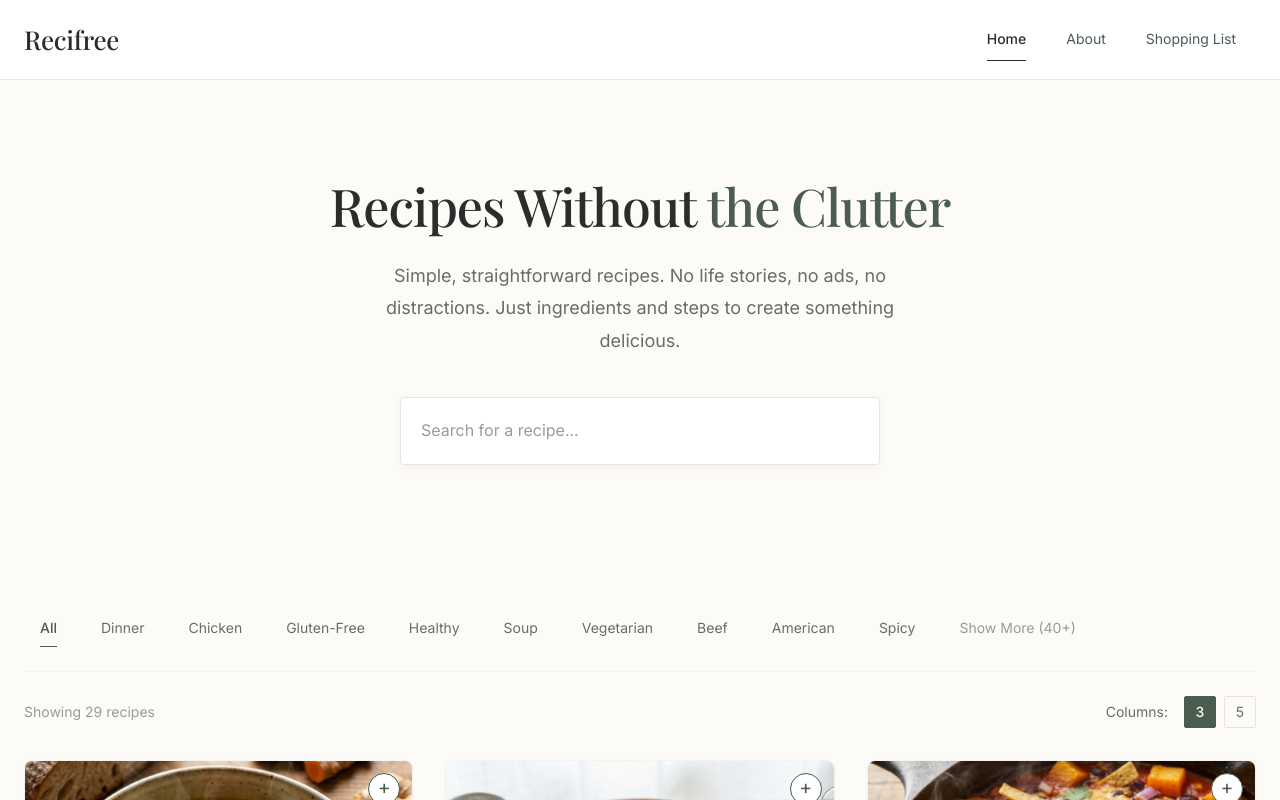
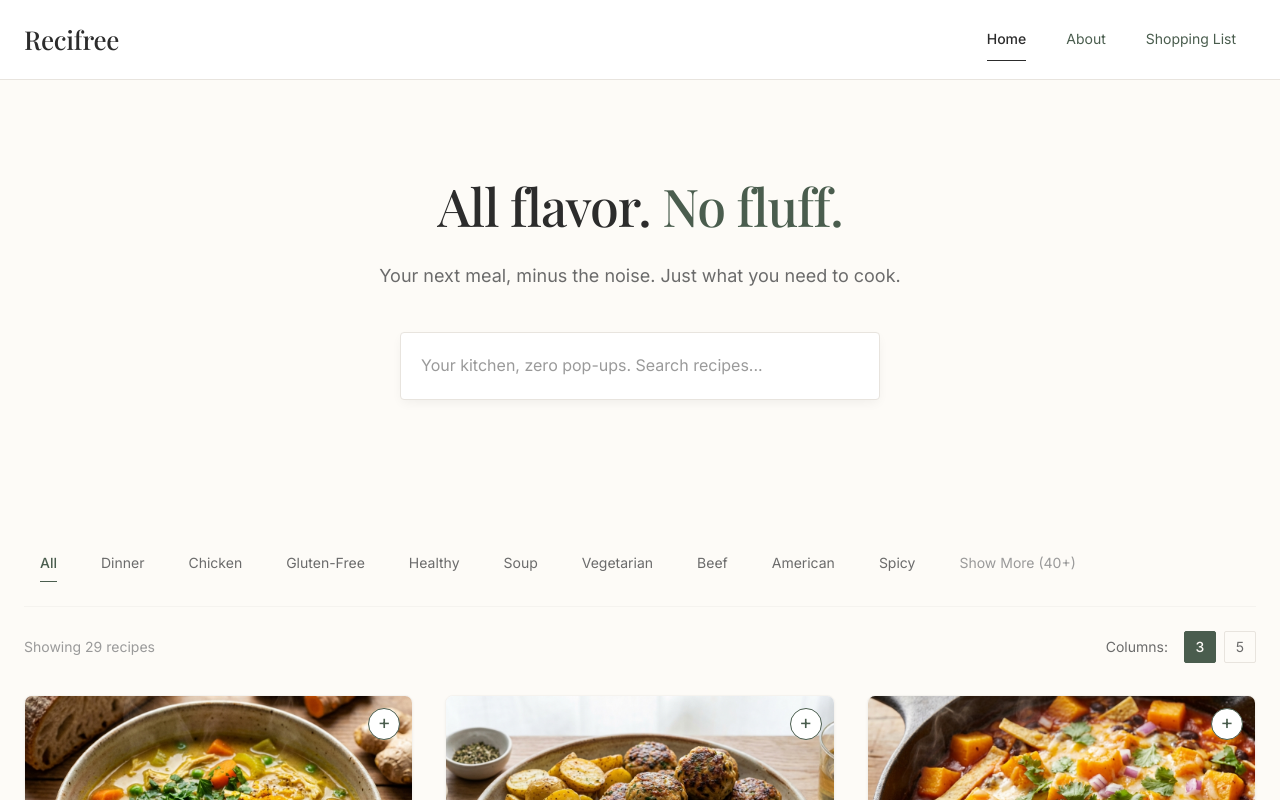
Before and after one commit to bendaprile/recifree-web, a React (Vite) app: page / in a window 1280 px wide. Shown: the top 800 px of the page. Built offline with nearby package versions, Linux system fonts and the light colour scheme.

Commit message:
style: subtle branding refinement

```diff
--- a/src/components/RecipeCard/RecipeCard.css
+++ b/src/components/RecipeCard/RecipeCard.css
@@ -9,12 +9,13 @@
     overflow: hidden;
     text-decoration: none;
     box-shadow: var(--shadow-sm);
-    transition: box-shadow var(--transition-base);
+    transition: all 0.4s cubic-bezier(0.16, 1, 0.3, 1);
     border: 1px solid var(--color-border-light);
 }
 
 .recipe-card:hover {
-    box-shadow: var(--shadow-lg);
+    box-shadow: 0 12px 30px -10px rgba(0, 0, 0, 0.12);
+    transform: translateY(-5px);
 }
 
 /* Image Container */
--- a/src/pages/Home/Home.jsx
+++ b/src/pages/Home/Home.jsx
@@ -57,17 +57,16 @@ function Home() {
                 <div className="container">
                     <div className="hero-content animate-slide-up">
                         <h1 className="hero-title">
-                            Recipes Without <span className="text-gradient">the Clutter</span>
+                            All flavor. <span className="text-gradient">No fluff.</span>
                         </h1>
                         <p className="hero-subtitle">
-                            Simple, straightforward recipes. No life stories, no ads, no distractions.
-                            Just ingredients and steps to create something delicious.
+                            Your next meal, minus the noise. Just what you need to cook.
                         </p>
 
                         <div className="hero-search">
                             <input
                                 type="text"
-                                placeholder="Search for a recipe..."
+                                placeholder="Your kitchen, zero pop-ups. Search recipes..."
                                 value={searchQuery}
                                 onChange={(e) => setSearchQuery(e.target.value)}
                                 className="search-input"
--- a/src/pages/Recipe/Recipe.css
+++ b/src/pages/Recipe/Recipe.css
@@ -46,6 +46,12 @@
     bottom: 0;
     background-size: cover;
     background-position: center;
+    animation: slowZoom 6s cubic-bezier(0.16, 1, 0.3, 1) forwards;
+}
+
+@keyframes slowZoom {
+    0% { transform: scale(1.05); }
+    100% { transform: scale(1); }
 }
 
 .recipe-hero-overlay {
--- a/src/styles/global.css
+++ b/src/styles/global.css
@@ -215,18 +215,19 @@ h5,
 h6 {
   font-family: var(--font-heading);
   font-weight: var(--font-bold);
-  line-height: 1.2;
+  line-height: 1.3;
+  letter-spacing: 0.01em;
   color: var(--color-text-primary);
 }
 
 h1 {
   font-size: var(--text-4xl);
-  letter-spacing: -0.02em;
+  letter-spacing: -0.01em;
 }
 
 h2 {
   font-size: var(--text-3xl);
-  letter-spacing: -0.01em;
+  letter-spacing: 0;
 }
 
 h3 {
```
Also changed, not shown: 1 other file (tests, documents, lock files or other folders).
